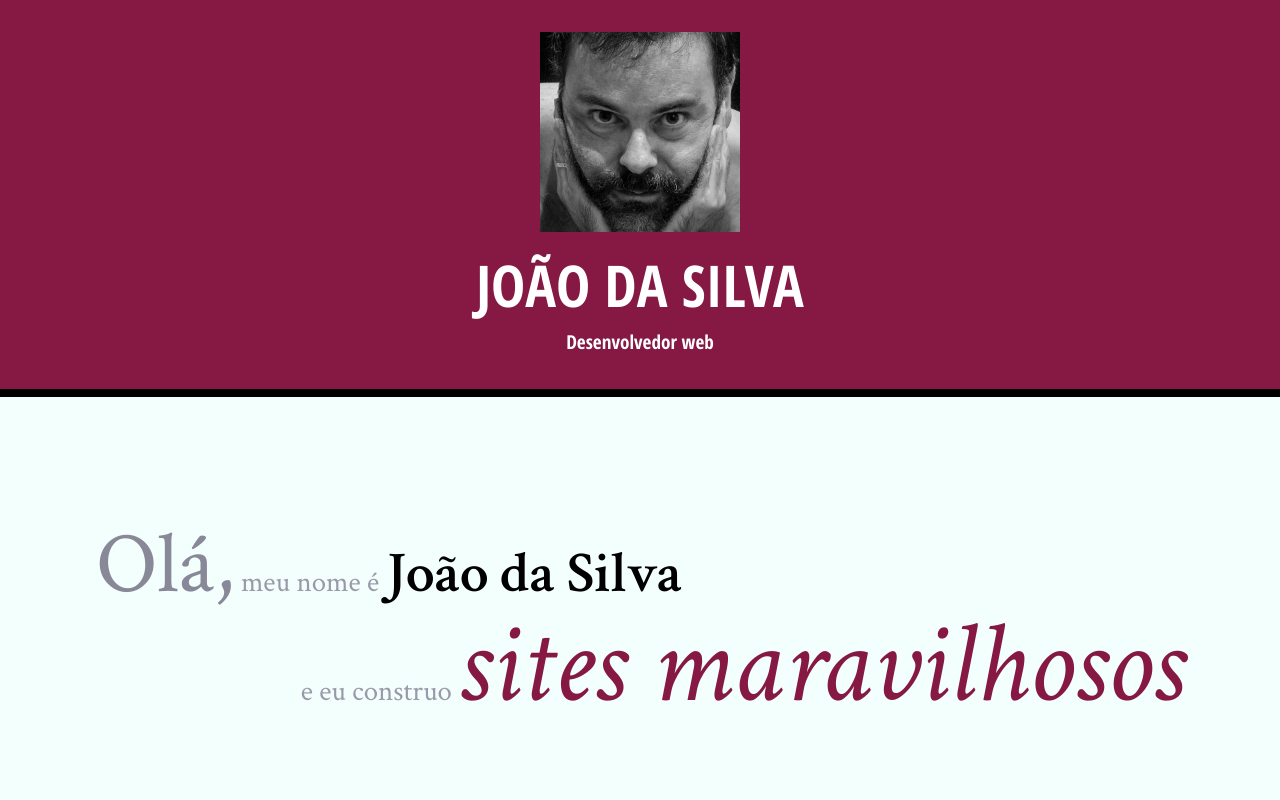
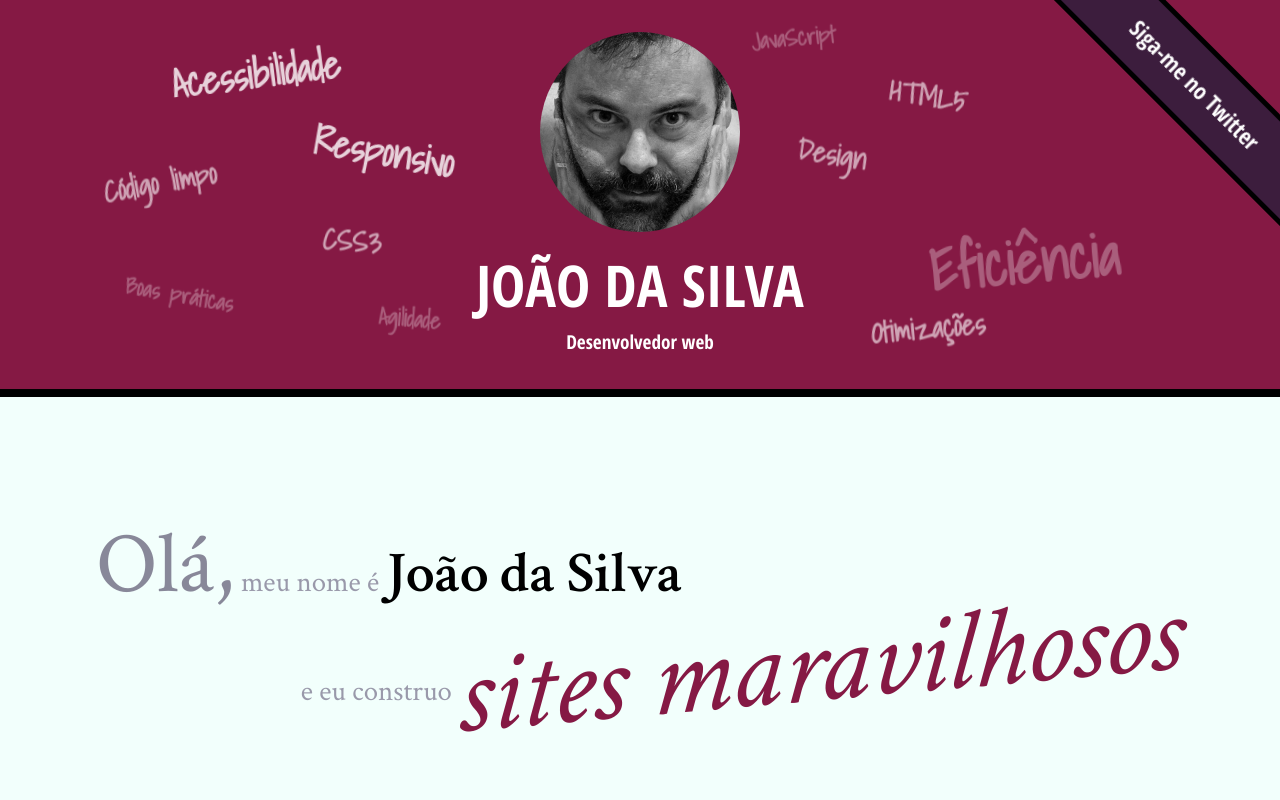
Before and after one commit to johnlimasoares/Html5Css3, a plain HTML site: page index.html in a window 1280 px wide. Shown: the top 800 px of the page. Drawn offline with Linux system fonts and the light colour scheme.

Commit message:
persperctive

```diff
--- a/css/index.css
+++ b/css/index.css
@@ -1,3 +1,29 @@
+html, body {
+    height: 100%;
+    overflow-x: hidden;
+}
+
+/*
+A propriedade perspective-origin: define a origem da perspectiva (visão) de um elemento 3D, ou seja em que pontos (x e y) teremos a visão de um objeto 3D. Existe apenas na CSS versão 3.
+Funciona somente em navegadores bem modernos. (não funciona no internet explorer por exemplo). Para entender melhor veja o link abaixo como exemplo: http://www.w3schools.com/cssref/trycss3_perspective-origin_inuse.htm
+Nos navegadores Safari, Opera e Google Chrome podemos definir a propriedade como: -webkit-perspective-origin: 10% 10%
+Definimos cada ponto (x ou y) com os seguintes valores:
+left (deixa o objeto com impressão de visão pela esquerda)
+center (deixa o objeto com impressão de visão centralizada)
+right (deixa o objeto com impressão de visão pela direita)
+% (definido pela porcentagem do tamanho total do objeto 3D e sua página ou DIV)
+O valor padrão da propriedade é 50%
+*/
+
+body {
+    perspective: 6px;
+    perspective-origin: 50% 160px;
+}
+
+header {
+    position: relative;
+}
+
 .inicio-post{
     background-color: #fff;
     position: absolute;
@@ -6,6 +32,7 @@
     height: 6em;
     padding: 1em;
 }
+
 li p{
     color: black;
 
@@ -13,29 +40,38 @@ li p{
 
 .foto-home {
     height: 200px;
+    border-radius: 50%;
 }
+
 .saudacao p {
     font-size: 1.5em;
     color: #99A;
     line-height: 1;
     padding: 2em;
 }
+
 .saudacao-inicio {
     font-size: 3em;
     color: #889;
 }
+
 .saudacao-ultima-linha {
     text-align: right;
     display: block;
 }
+
 .saudacao strong {
     font-size: 2em;
     color: #000;
 }
+
 .saudacao em {
     color: #851944;
     font-size: 4em;
+    transform: rotate(-5deg) skew(-10deg);
+    display: inline-block;
 }
+
 .botao-index {
     font-size: 1.25em;
     background-color: #851944;
@@ -47,62 +83,222 @@ li p{
     display: block;
     text-align: center;
 }
+
 .secao-inicio {
     padding: 2em;
 }
+
 .secao-inicio h2 {
     font-size: 3em;
     text-transform: uppercase;
     margin-bottom: .5em;
 }
+
 .trabalhos {
     background-color: #3C1D3D;
     border-top: .5em solid #000;
     border-bottom: .5em solid #000;
 }
+
 .trabalhos h2 {
     color: #FFF;
 }
+
 .trabalhos ul {
     overflow: hidden;
     border: .5em solid black;
 }
+
 .trabalhos li {
     float: left;
     width: 33.333%;
 }
+
 .trabalhos img {
     width: 100%;
     display: block;
 }
+
 .blog {
+    position: relative;
     background-color: #999;
     color: #FFF;
-    position: relative;
     border-bottom: .5em solid #851944;
 }
+
+.blog .inicio-post {
+    position: absolute;
+    top: 4em;
+    height: 8em;
+    left: 30%;
+    right: 4em;
+    background-color: #F2FFFC;
+    color: #000;
+    padding: 1.5em;
+}
+
+.blog .mais-recente {
+    background-color: #F2FFFC;
+}
+
+.blog .mais-recente a {
+    color: #F26;
+}
+
+.blog li {
+    width: 30%;
+}
+
 .blog small {
     position: relative;
     top: -2em;
 }
+
 .blog li a {
     color: #FCF;
     padding: .5em;
     display: block;
 }
+
 footer {
     background-color: #000;
     color: #FFF;
     padding: 2em;
 }
+
 footer h2 {
     font-size: 3em;
 }
+
 footer a {
     color: #F99;
 }
+
 main {
     width: 100%;
     padding-bottom: 0;
     float: none;
 }
+
+.palavras-home, .titulo-principal {
+    transform-style: preserve-3d;
+}
+
+.palavra-home {
+    font-family: "Shadows Into Light", cursive;
+    font-weight: bold;
+    color: (255, 127, 127, 0.5);
+    position: absolute;
+}
+
+.palavras-home {
+    position: absolute;
+    top: 0;
+    left: 0;
+    bottom: 0;
+    right: 0;
+}
+
+.palavras-home li {
+    font-size: 400%;
+}
+
+.eficiencia {
+    top: 50%;
+    left: 60%;
+    transform: translate(-50%, -50%) translateZ(4px) rotate(-5deg) scale(.25);
+    opacity: .3;
+}
+
+.boas-praticas {
+    top: 70%;
+    left: 20%;
+    transform: translate(-50%, -50%) translateZ(1px) rotate(10deg) scale(.25);
+    opacity: .3;
+}
+
+.codigo-limpo {
+    top: 45%;
+    left: 25%;
+    transform: translate(-50%, -50%) translateZ(2px) rotate(-10deg) scale(.25);
+    opacity: .6;
+}
+
+.css3 {
+    top: 55%;
+    left: 35%;
+    transform: translate(-50%, -50%) translateZ(2px) rotate(5deg) scale(.25);
+    opacity: .6;
+}
+
+.html5 {
+    top: 30%;
+    left: 65%;
+    transform: translate(-50%, -50%) translateZ(2px) rotate(10deg) scale(.25);
+    opacity: .6;
+}
+
+.javascript {
+    top: 15%;
+    left: 60%;
+    transform: translate(-50%, -50%) translateZ(1px) rotate(-5deg) scale(.25);
+    opacity: .3;
+}
+
+.acessibilidade {
+    top: 30%;
+    left: 35%;
+    transform: translate(-50%, -50%) translateZ(3px) rotate(-7deg) scale(.25);
+    opacity: .8;
+}
+
+.responsivo {
+    top: 40%;
+    left: 40%;
+    transform: translate(-50%, -50%) translateZ(3px) rotate(10deg) scale(.25);
+    opacity: .8;
+}
+
+.otimizacoes {
+    top: 70%;
+    left: 65%;
+    transform: translate(-50%, -50%) translateZ(2px) rotate(-5deg) scale(.25);
+    opacity: .6;
+}
+
+.agilidade {
+    top: 75%;
+    left: 35%;
+    transform: translate(-50%, -50%) translateZ(1px) rotate(5deg) scale(.25);
+    opacity: .3;
+}
+
+.design {
+    top: 40%;
+    left: 60%;
+    transform: translate(-50%, -50%) translateZ(2px) rotate(10deg) scale(.25);
+    opacity: .6;
+}
+
+.banner-twitter {
+    width: 14em;
+    line-height: 1;
+    padding: 1em 0;
+    box-sizing: border-box;
+
+    text-align: center;
+    text-decoration: none;
+    background-color: #3C1D3D;
+    color: white;
+    border: .25em solid black;
+
+    font-size: 1.2em;
+    font-family: "Open Sans Condensed", sans-serif;
+
+
+    position: absolute;
+    top: 0;
+    right: 0;
+    transform-origin: 0 0;
+    transform: translate(6.5765em, -2.4745em) rotate(45deg);
+}
--- a/index.html
+++ b/index.html
@@ -16,14 +16,35 @@
         <img class="foto-home" src="imagens/eu.jpg" alt="Foto de João da Silva">
         <h1>João da Silva</h1>
         <p class="subtitulo-principal">Desenvolvedor web</p>
+
+        <ul class="palavras-home">
+            <li class="palavra-home eficiencia">Eficiência</li>
+            <li class="palavra-home boas-praticas">Boas práticas</li>
+            <li class="palavra-home codigo-limpo">Código limpo</li>
+            <li class="palavra-home css3">CSS3</li>
+            <li class="palavra-home html5">HTML5</li>
+            <li class="palavra-home javascript">JavaScript</li>
+            <li class="palavra-home acessibilidade">Acessibilidade</li>
+            <li class="palavra-home responsivo">Responsivo</li>
+            <li class="palavra-home otimizacoes">Otimizações</li>
+            <li class="palavra-home agilidade">Agilidade</li>
+            <li class="palavra-home design">Design</li>
+        </ul>
+
+        <a class="banner-twitter" href="http://twitter.com/joaodasilva">Siga-me no Twitter</a>
     </header>
 
     <!--a tag semantica main indica o conteudo principal do site-->
     <main>
         <section class="secao-inicio saudacao">
             <p class="saudacao">
-                <span class="saudacao-inicio">Olá,</span> meu nome é <strong>João da Silva</strong>
-                <span class="saudacao-ultima-linha">e eu construo <em>sites maravilhosos</em></span>
+                <span class="saudacao-inicio">Olá,</span>
+                meu nome é
+                <strong>João da Silva</strong>
+                <span class="saudacao-ultima-linha">
+                    e eu construo
+                    <em>sites maravilhosos</em>
+                </span>
             </p>
 
             <a class="botao-index" href="bio.html">Conheça mais um pouco sobre mim</a>
@@ -41,7 +62,7 @@
             <h2>Blog</h2>
             <small>Últimos posts</small>
             <ol>
-                <li>
+                <li class="mais-recente">
                     <a href="blog.html">O essencial de design responsivo</a>
                     <p class="inicio-post">Design responsivo tem ganho cada vez mais atenção como técnica de desenvolvimento de páginas web</br> para dispositivos móveis. Mas como começar?</p>
                 </li>
```
